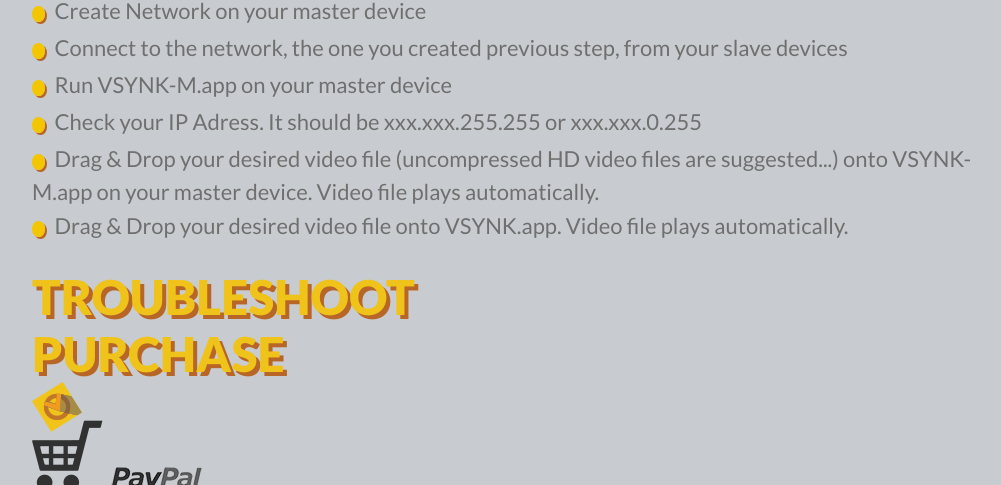
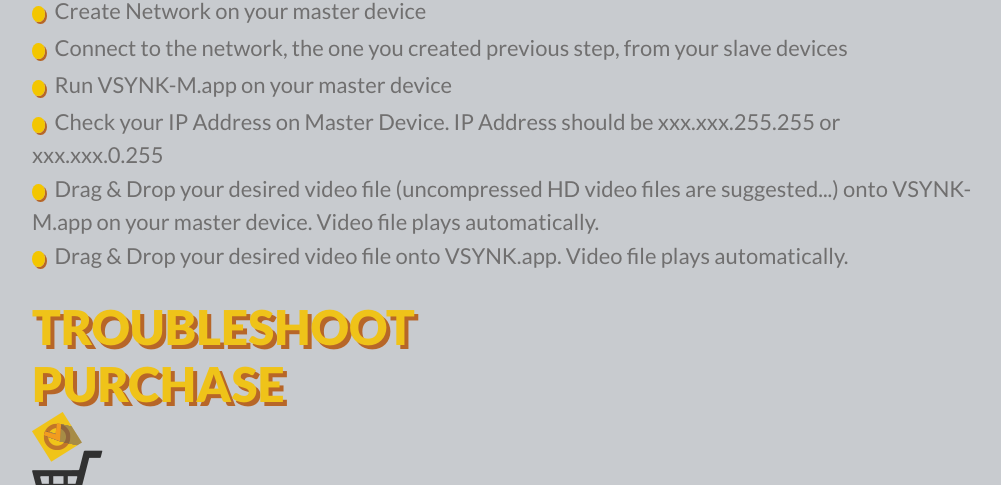
Before and after one commit to alptugan/vsynk-applicaiton-webpage, a plain HTML site: page index.html in a window 1280 px wide. Shown: the part 615-1100 px from the top of the page, without its empty margins (138-1139 px from the left). Drawn offline with Linux system fonts and the light colour scheme.

Commit message:
index.html

```diff
--- a/index.html
+++ b/index.html
@@ -46,7 +46,7 @@
 			<p class='list'><span class='dot'>&nbsp;&nbsp;&nbsp;&nbsp;&nbsp;</span>Create Network on your master device</p>
 			<p class='list'><span class='dot'>&nbsp;&nbsp;&nbsp;&nbsp;&nbsp;</span>Connect to the network, the one you created previous step, from your slave devices</p>
 			<p class='list'><span class='dot'>&nbsp;&nbsp;&nbsp;&nbsp;&nbsp;</span>Run VSYNK-M.app on your master device</p>
-			<p class='list'><span class='dot'>&nbsp;&nbsp;&nbsp;&nbsp;&nbsp;</span>Check your IP Adress. It should be xxx.xxx.255.255 or xxx.xxx.0.255</p>
+			<p class='list'><span class='dot'>&nbsp;&nbsp;&nbsp;&nbsp;&nbsp;</span>Check your IP Address on Master Device. IP Address should be xxx.xxx.255.255 or xxx.xxx.0.255</p>
 			<p class='list'><span class='dot'>&nbsp;&nbsp;&nbsp;&nbsp;&nbsp;</span>Drag & Drop your desired video ﬁle (uncompressed HD video ﬁles are suggested...) onto  VSYNK-M.app on your master device. Video ﬁle plays automatically.</p>
 			<p class='list'><span class='dot'>&nbsp;&nbsp;&nbsp;&nbsp;&nbsp;</span>Drag & Drop your desired video ﬁle  onto VSYNK.app. Video ﬁle plays automatically.</p>
 		</div>
```
